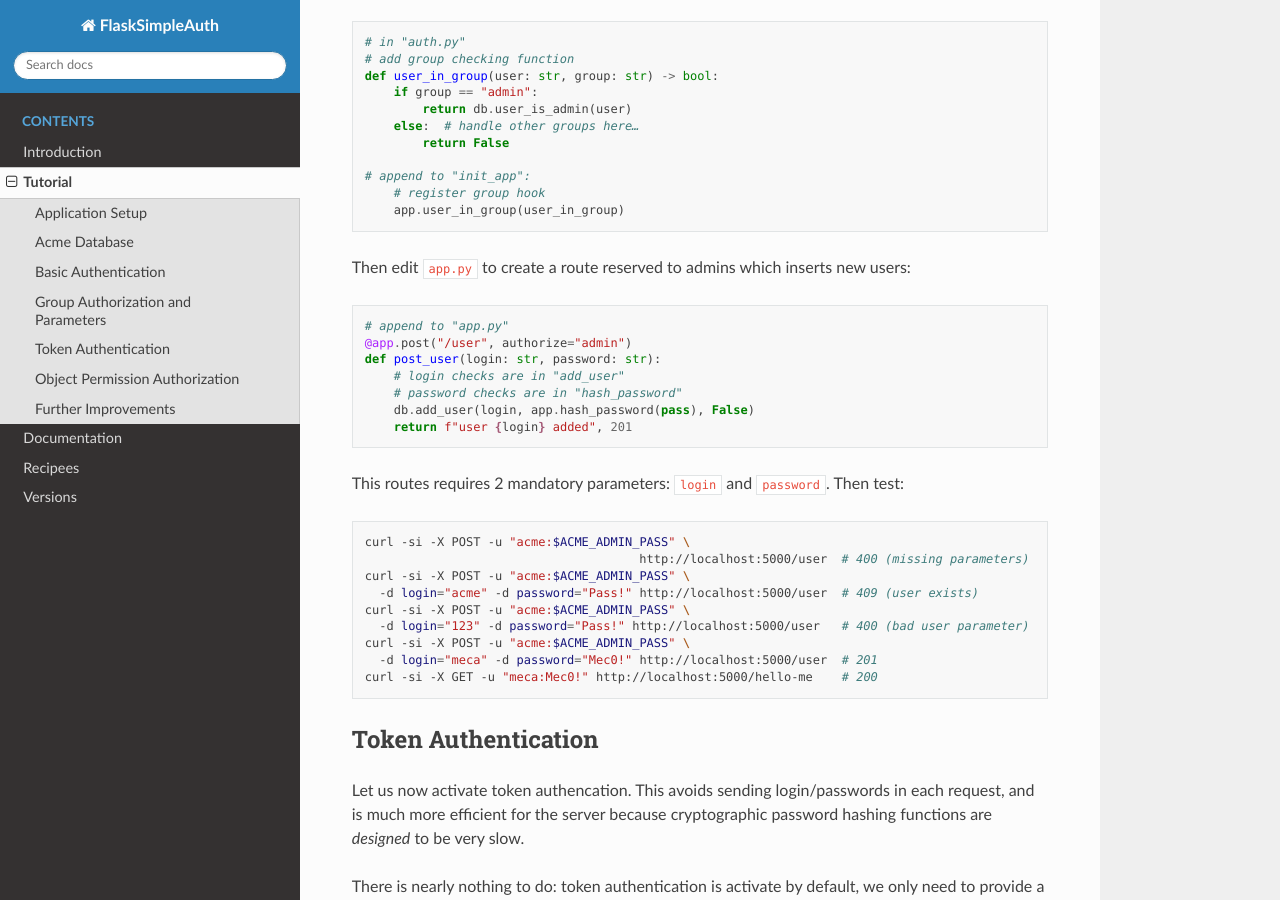
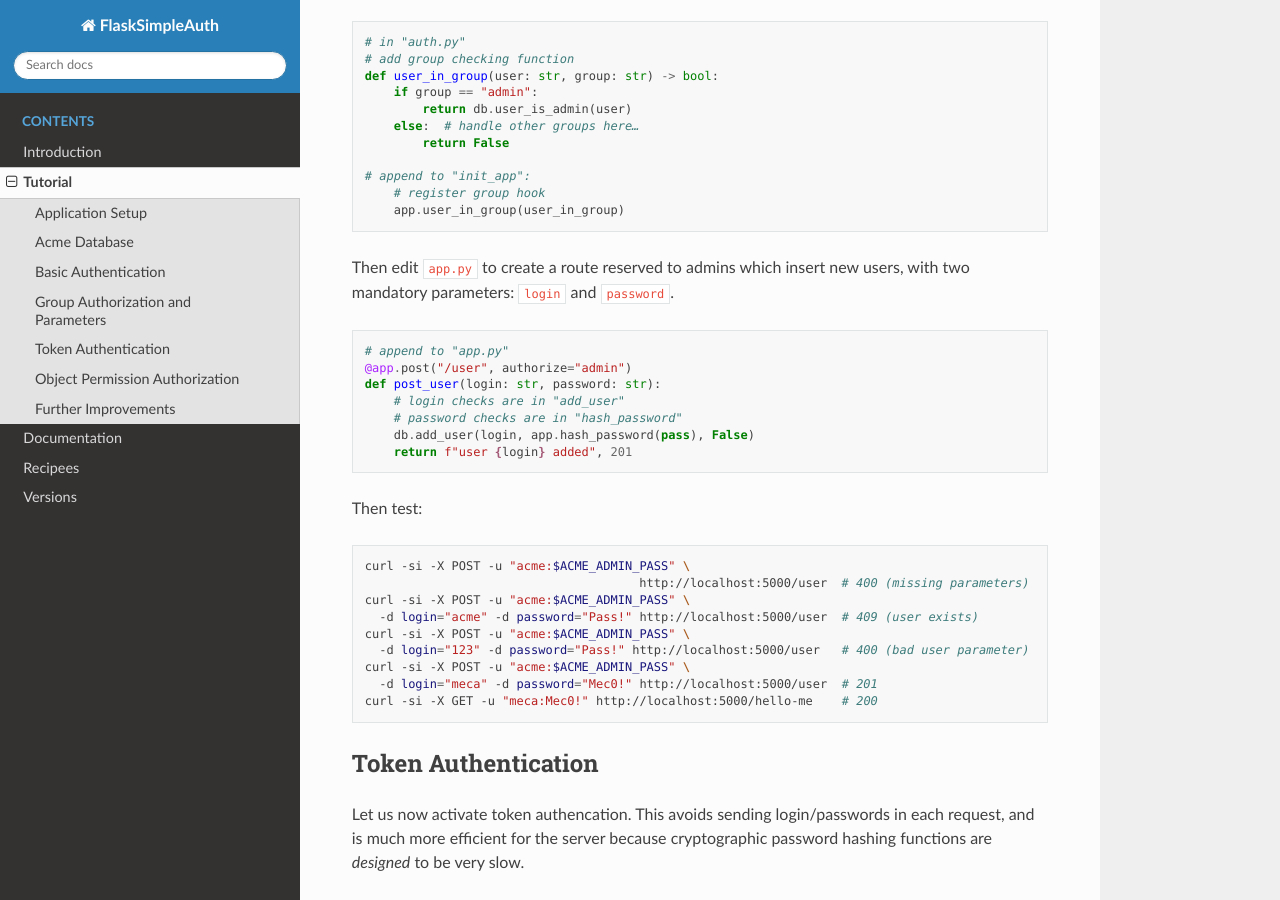
Before and after one commit to zx80/flask-simple-auth, a Sphinx documentation site: the page built from docs/TUTORIAL.md, in a window 1280 px wide and 900 px high, scrolled down 4716 px. Built offline with Sphinx 7.4.7 and the Read the Docs theme 2.0.0, drawn with Linux system fonts in a browser that asks for light colours; pages that are not in the unit, such as notebooks, are missing from menus; some of the changed text lies outside the part shown.

````diff
--- a/docs/TUTORIAL.md
+++ b/docs/TUTORIAL.md
@@ -261,7 +261,8 @@
     app.user_in_group(user_in_group)
 ```
 
-Then edit `app.py` to create a route reserved to admins which inserts new users:
+Then edit `app.py` to create a route reserved to admins which insert new users,
+with two mandatory parameters: `login` and `password`.
 
 ```python
 # append to "app.py"
@@ -273,7 +274,6 @@
     return f"user {login} added", 201
 ```
 
-This routes requires 2 mandatory parameters: `login` and `password`.
 Then test:
 
 ```shell
````
Also changed, not shown: other parts of docs/TUTORIAL.md (+2 -2 lines).
